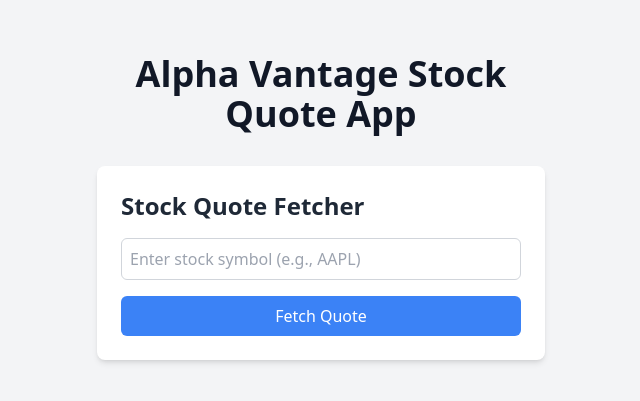
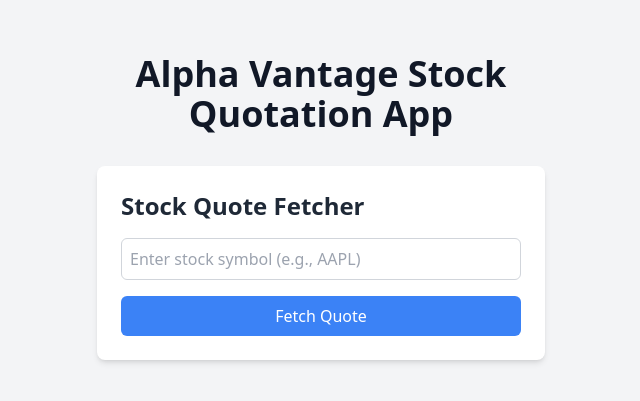
Before and after one commit to incrementalcapitalist/get-alphavantage-quotation, a React (Vite) app: page / in a window 1280 px wide. Shown: the part 193-594 px from the top of the page, without its empty margins (319-959 px from the left). Built offline with nearby package versions, Linux system fonts and the light colour scheme.

Commit message:
improve documentation and file structure

```diff
--- a/src/App.tsx
+++ b/src/App.tsx
@@ -1,5 +1,5 @@
 import React from "react";
-import StockQuote from "./StockQuote";
+import StockQuote from "./components/StockQuote";
 
 const App: React.FC = () => {
   return (
@@ -7,7 +7,7 @@
       <div className="px-4 sm:px-6 lg:px-8">
         <div className="max-w-md mx-auto">
           <h1 className="text-3xl sm:text-4xl font-bold text-center text-gray-900 mb-8">
-            Alpha Vantage Stock Quote App
+            Alpha Vantage Stock Quotation App
           </h1>
           <StockQuote />
         </div>
--- a/src/StockQuote.tsx
+++ b/src/components/StockQuote.tsx
@@ -1,69 +1,98 @@
+// Import React and useState hook from the React library
 import React, { useState } from "react";
 
-const API_KEY = "YOUR_ALPHA_VANTAGE_API_KEY"; // Replace with your Alpha Vantage API key
+// Define the API key for Alpha Vantage (replace with your actual key)
+const API_KEY = "YOUR_ALPHA_VANTAGE_API_KEY";
 
+// Define an interface for the stock data structure
+// This allows for any string key with a string value
 interface StockData {
   [key: string]: string;
 }
 
+// Define the StockQuote functional component
 const StockQuote: React.FC = () => {
+  // State for the stock symbol input
   const [symbol, setSymbol] = useState<string>("");
+  // State for the fetched stock data
   const [stockData, setStockData] = useState<StockData | null>(null);
+  // State for error messages
   const [error, setError] = useState<string | null>(null);
+  // State for loading status
   const [loading, setLoading] = useState<boolean>(false);
 
+  // Asynchronous function to fetch stock data
   const fetchStockData = async () => {
+    // Check if a symbol has been entered
     if (!symbol) {
       setError("Please enter a stock symbol");
       return;
     }
 
+    // Set loading to true and clear any previous errors
     setLoading(true);
     setError(null);
 
     try {
+      // Fetch data from Alpha Vantage API
       const response = await fetch(
         `https://www.alphavantage.co/query?function=GLOBAL_QUOTE&symbol=${symbol}&apikey=${API_KEY}`
       );
 
+      // Check if the response is ok (status in the range 200-299)
       if (!response.ok) {
         throw new Error("Network response was not ok");
       }
 
+      // Parse the JSON response
       const data = await response.json();
+      // Extract the "Global Quote" object from the response
       const quote = data["Global Quote"];
 
+      // Check if quote data was received
       if (quote && Object.keys(quote).length > 0) {
+        // Set the stock data state with the received quote
         setStockData(quote);
       } else {
+        // Set an error if no data was found for the symbol
         setError("No data found for this symbol");
       }
     } catch (err) {
+      // Set an error message if the fetch failed
       setError("Failed to fetch stock data");
     } finally {
+      // Set loading to false regardless of success or failure
       setLoading(false);
     }
   };
 
+  // Function to handle key press events on the input field
   const handleKeyPress = (event: React.KeyboardEvent<HTMLInputElement>) => {
+    // If the pressed key is "Enter", call fetchStockData
     if (event.key === "Enter") {
       fetchStockData();
     }
   };
 
+  // Function to format the key names for display
   const formatKey = (key: string): string => {
+    // Split the key by ". ", take the second part, add spaces before capital letters, and trim
     return key
       .split(". ")[1]
       .replace(/([A-Z])/g, " $1")
       .trim();
   };
 
+  // Render the component
   return (
     <div className="bg-white shadow-md rounded-lg p-6">
+      {/* Title of the component */}
       <h2 className="text-2xl font-bold mb-4 text-gray-800">
         Stock Quote Fetcher
       </h2>
+      {/* Input container */}
       <div className="mb-4">
+        {/* Input field for stock symbol */}
         <input
           type="text"
           value={symbol}
@@ -73,6 +102,7 @@
           className="w-full p-2 border border-gray-300 rounded-md focus:ring-2 focus:ring-blue-500 focus:border-transparent"
         />
       </div>
+      {/* Button to fetch stock data */}
       <button
         onClick={fetchStockData}
         disabled={loading}
@@ -80,10 +110,14 @@
       >
         {loading ? "Loading..." : "Fetch Quote"}
       </button>
+      {/* Display error message if there is an error */}
       {error && <p className="mt-4 text-red-500">{error}</p>}
+      {/* Display stock data if it exists */}
       {stockData && (
         <div className="mt-6 overflow-x-auto">
+          {/* Table to display stock data */}
           <table className="min-w-full divide-y divide-gray-200">
+            {/* Table header */}
             <thead className="bg-gray-50">
               <tr>
                 <th
@@ -100,7 +134,9 @@
                 </th>
               </tr>
             </thead>
+            {/* Table body */}
             <tbody className="bg-white divide-y divide-gray-200">
+              {/* Map over stockData entries to create table rows */}
               {Object.entries(stockData).map(([key, value]) => (
                 <tr key={key}>
                   <td className="px-6 py-4 whitespace-nowrap text-sm font-medium text-gray-900">
@@ -119,4 +155,5 @@
   );
 };
 
+// Export the StockQuote component as the default export
 export default StockQuote;
```
Also changed, not shown: src/css/index.css (renamed from src/index.css), 1 other file (tests, documents, lock files or other folders).
